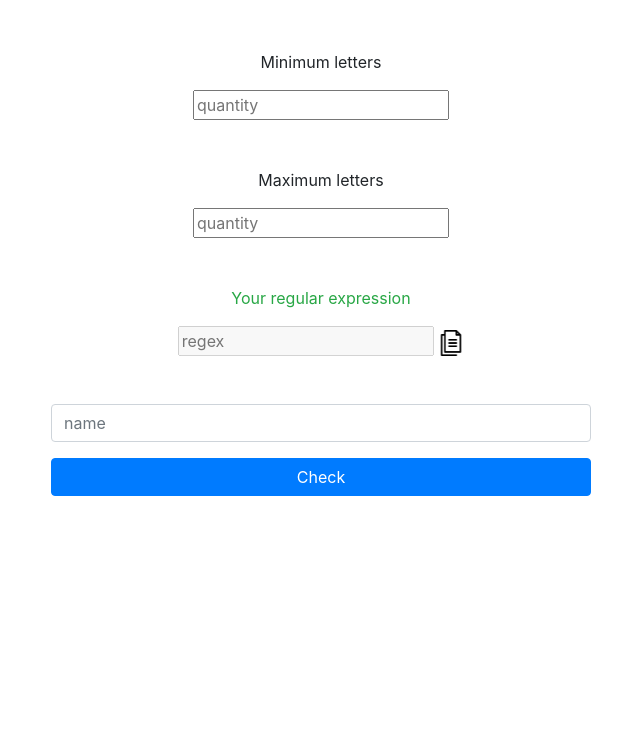
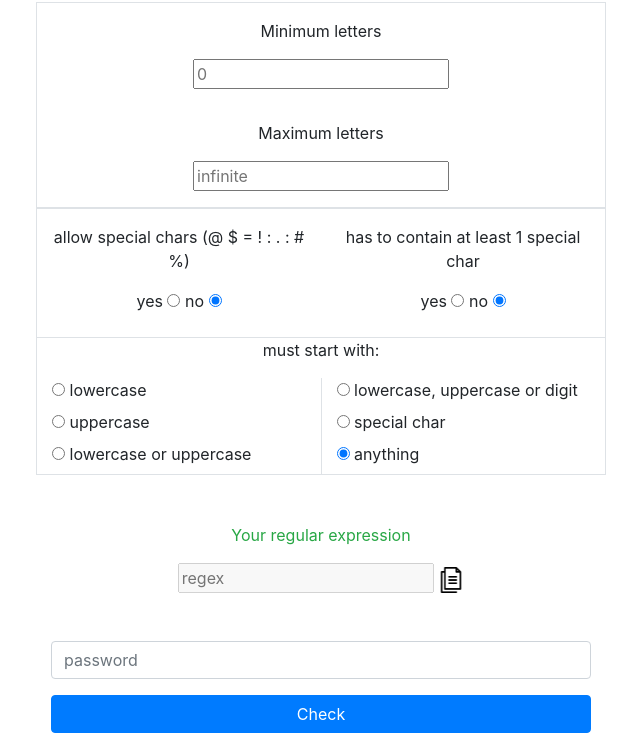
Before and after one commit to klauza/password-maker, a plain HTML site: page index.html in a window 1280 px wide. Shown: the part 54-800 px from the top of the page, without its empty margins (319-959 px from the left). Drawn offline with nearby package versions, Linux system fonts and the light colour scheme.

```diff
--- a/app.js
+++ b/app.js
@@ -1,4 +1,11 @@
-var regexCheck = /^[a-zA-Z]{2,10}$/;  // puts default
+// var regexCheck = /^[a-zA-Z]{0,}$/;  // puts default
+var regexCheck = /(?=^[a-zA-Z0-9])(?=.*[A-Z])(?=.*\d)[a-zA-Z0-9@\$=!\.:#%]{5,15}$/;  // puts default
+// must start with a-z A-Z 0-9
+// must contain at least one A-Z
+// must contain at least one 0-9
+// special chars allowed
+// minimum 5 chars, max 15
+
 let min=0, max='';
 
 
@@ -31,7 +38,7 @@
 
     try{
       let re = new RegExp(regexCheck);  // changing string into regex
-
+      console.log(re);
       // evaluation
       if(!re.test(nameInput.value)){  // testing if it's invalid
         nameInput.classList.add('is-invalid');
@@ -42,6 +49,7 @@
         nameInput.classList.remove('is-invalid');
         nameInput.classList.add('is-valid');
       }
+
     }catch(err){
       nameInput.classList.add('is-invalid');
       nameInput.classList.remove('is-valid');
@@ -110,6 +118,7 @@
 });
 
 
+
 /*
 
 const checkForError = () => {
--- a/index.html
+++ b/index.html
@@ -23,19 +23,70 @@
         <div class="col-md-9 col-lg-6 mx-auto">
           <h1 class="text-center">Simple password maker</h1>
 
-          <div class="row">
+          <div class="row border">
 
-            <div class="col text-center">
-              <p class="mt-5">Minimum letters</p>
-              <input type="text" placeholder="quantity" id="minLetters">
+            <div class="col text-center mt-3 mb-3">
+              <p>Minimum letters</p>
+              <input type="text" placeholder="0" id="minLetters">
             </div>
 
-            <div class="col text-center">
-              <p class="mt-5">Maximum letters</p>
-              <input type="text" placeholder="quantity" id="maxLetters">
+            <div class="col text-center mt-3 mb-3">
+              <p>Maximum letters</p>
+              <input type="text" placeholder="infinite" id="maxLetters">
             </div>
 
           </div>
+
+          <div class="row border">
+            <div class="col text-center mt-3 mb-3">
+              <p>allow special chars (@ $ = ! : . : # %)</p>
+                <label for="specialCharYes">yes
+                  <input type="radio" name="allowSpecialChar" id="specialCharYes">
+                </label>
+                <label for="specialCharNo">no
+                  <input type="radio" name="allowSpecialChar" id="specialCharNo" checked>
+                </label>
+            </div>
+
+            <div class="col text-center mt-3 mb-3">
+              <p>has to contain at least 1 special char</p>
+                <label for="specialCharMinTrue">yes
+                  <input type="radio" name="specialCharMin" id="specialCharMinTrue">
+                </label>
+                <label for="specialCharMinFalse">no
+                  <input type="radio" name="specialCharMin" id="specialCharMinFalse" checked>
+                </label>
+            </div>
+          </div>
+
+          <div class="row border-left border-right d-block">
+            <p class="mb-0 pb-3 text-center">must start with:</p>
+          </div>
+          <div class="startingChar row border-left border-right border-bottom">
+            <div class="col">
+              <label class="d-block" for="startWithLowercase">
+                <input type="radio" name="startingChar" id="startWithLowercase" checked> lowercase
+              </label>
+              <label class="d-block" for="startWithUppercase">
+                <input type="radio" name="startingChar" id="startWithUppercase" checked> uppercase
+              </label>
+              <label class="d-block" for="startWithLowUpp">
+                <input type="radio" name="startingChar" id="startWithLowUpp" checked> lowercase or uppercase
+              </label>
+            </div>
+            <div class="col border-left">
+              <label class="d-block" for="startWithLowUppD">
+                <input type="radio" name="startingChar" id="startWithLowUppD" checked> lowercase, uppercase or digit
+              </label>
+              <label class="d-block" for="startWithSpecial">
+                <input type="radio" name="startingChar" id="startWithSpecial" checked> special char
+              </label>
+              <label class="d-block" for="startWithAnything">
+                <input type="radio" name="startingChar" id="startWithAnything" checked> anything
+              </label>
+            </div>
+          </div>
+
 
           <div class="mx-auto text-center">
             <p class="mt-5 text-success">Your regular expression</p>
@@ -47,7 +98,7 @@
 
             <div class="form-group mt-5">
               <!-- if you add a class 'is-invalid' here, the 'invalid-feedback' div will show on -->
-                <input type="text" class="form-control" id="name" placeholder="name">
+              <input type="text" class="form-control" id="name" placeholder="password">
               <div class="invalid-feedback">
                 regex incorrect, check the inputs
               </div>
```
Lines whose indentation alone changed are shown as unchanged.
